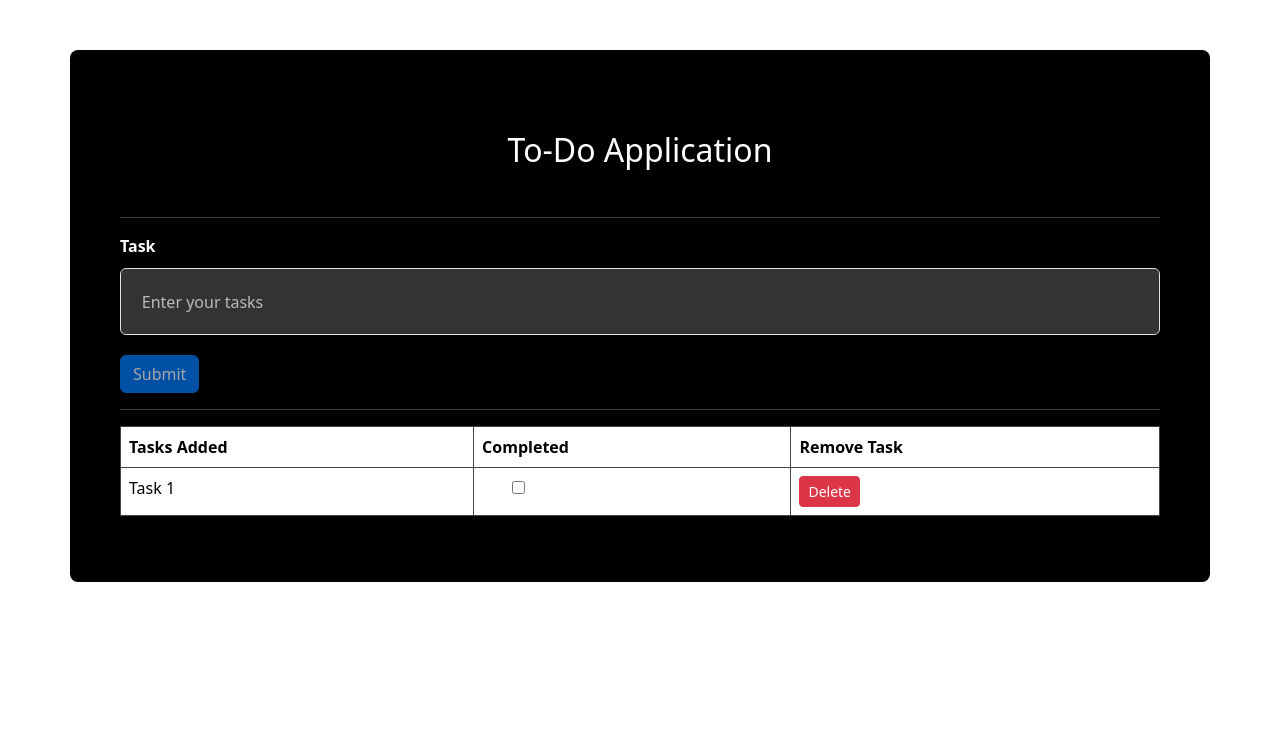
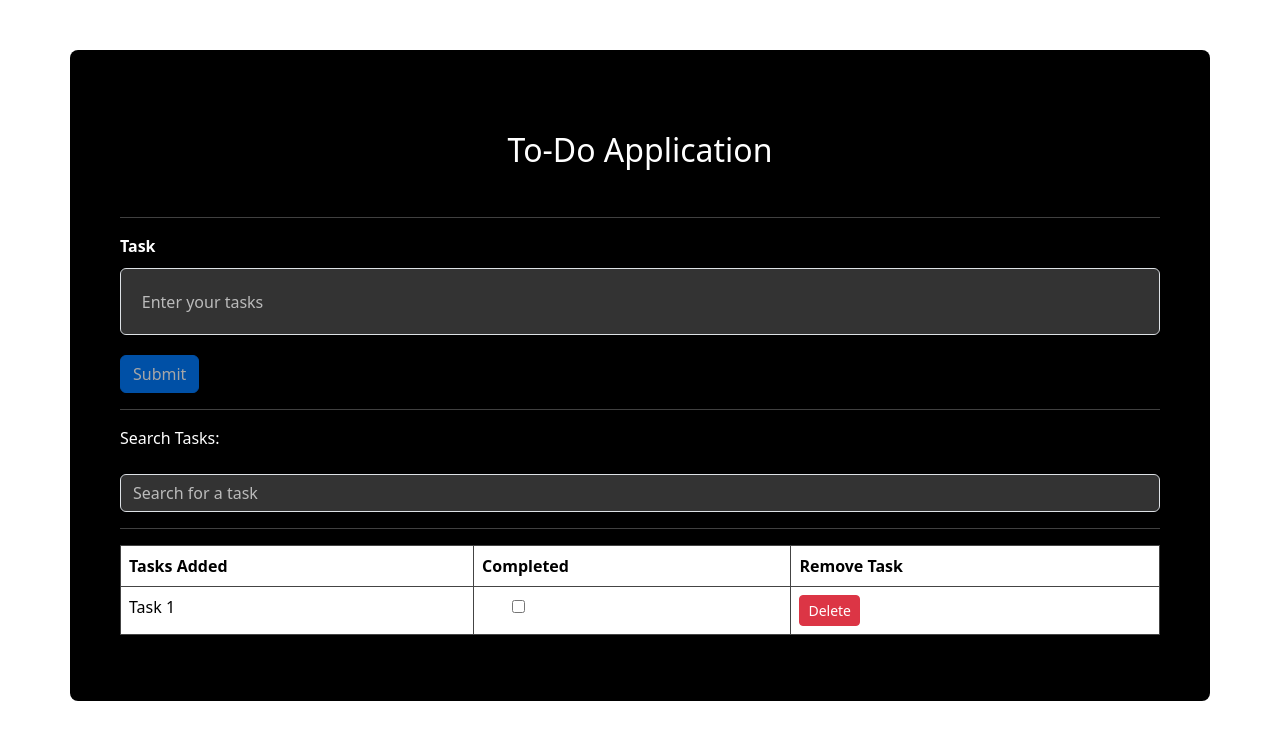
Before and after one commit to ArulKumaran25/Todo-App, an Angular app: page / in a window 1280 px wide. Shown: the top 740 px of the page. Built offline with nearby package versions, Linux system fonts and the light colour scheme.

Commit message:
Added search functionalities

```diff
--- a/src/app/todolist/todolist.component.css
+++ b/src/app/todolist/todolist.component.css
@@ -21,7 +21,6 @@ h1{
     margin-bottom: 10px;
     font-weight: bold;
   }
-
 
 
 
--- a/src/app/todolist/todolist.component.html
+++ b/src/app/todolist/todolist.component.html
@@ -1,5 +1,4 @@
 <div class="container">
-
 
   <form (ngSubmit)="onSubmit(taskForm)" #taskForm="ngForm">
 
@@ -19,12 +18,28 @@
           ngModel name="task"
           required>
 
-        <small *ngIf="taskForm.invalid && taskForm.dirty" id="errorMessage" class="form-text text-danger" >Required field</small>
+        <small *ngIf="taskForm.invalid && taskForm.dirty" id="errorMessage" class="form-text text-danger">Required field</small>
       </div>
 
       <button [disabled]="taskForm.invalid" id="submitButton" type="submit" class="btn btn-primary">Submit</button>
   </form>
 
+  <hr>
+
+  <!-- Search Input Field -->
+  <div class="form-group">
+    <label for="search">Search Tasks:</label>
+
+    <br><br>
+
+
+    <input
+      type="text"
+      class="form-control"
+      id="search"
+      [(ngModel)]="searchTerm"
+      placeholder="Search for a task">
+  </div>
 
   <hr>
 
@@ -37,13 +52,11 @@
           </tr>
       </thead>
       <tbody>
-          <tr *ngFor="let t of taskArray; index as i ">
+          <tr *ngFor="let t of filteredTasks(); index as i">
               <td>{{t.taskName}}</td>
               <td><input (change)="onCheck(i)" id="myCheckbox" type="checkbox"></td>
               <td><button class="btn btn-danger btn-sm" (click)="onDelete(i)">Delete</button></td>
           </tr>
       </tbody>
   </table>
-
-
 </div>
```
Lines whose indentation alone changed are shown as unchanged.
